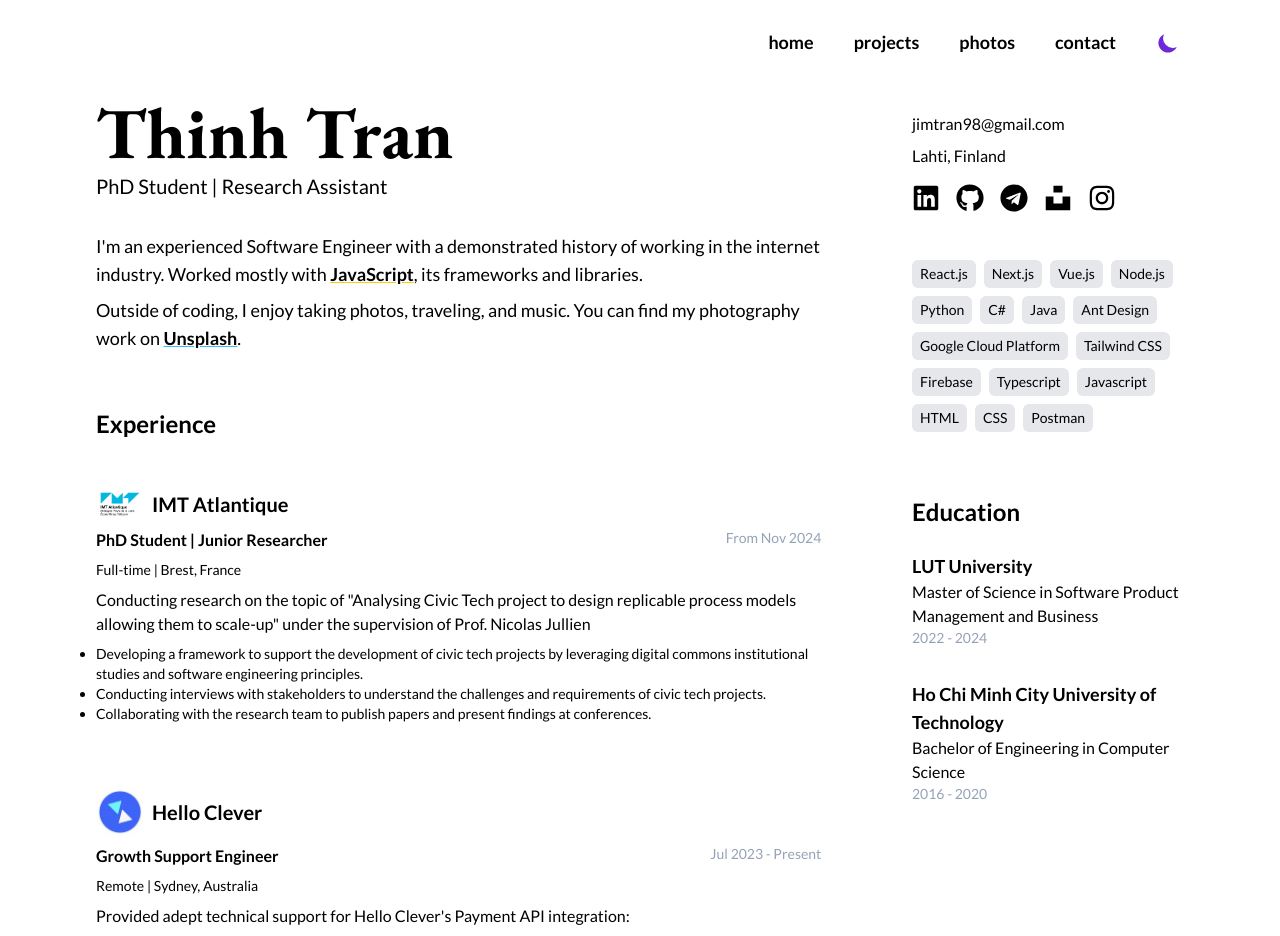
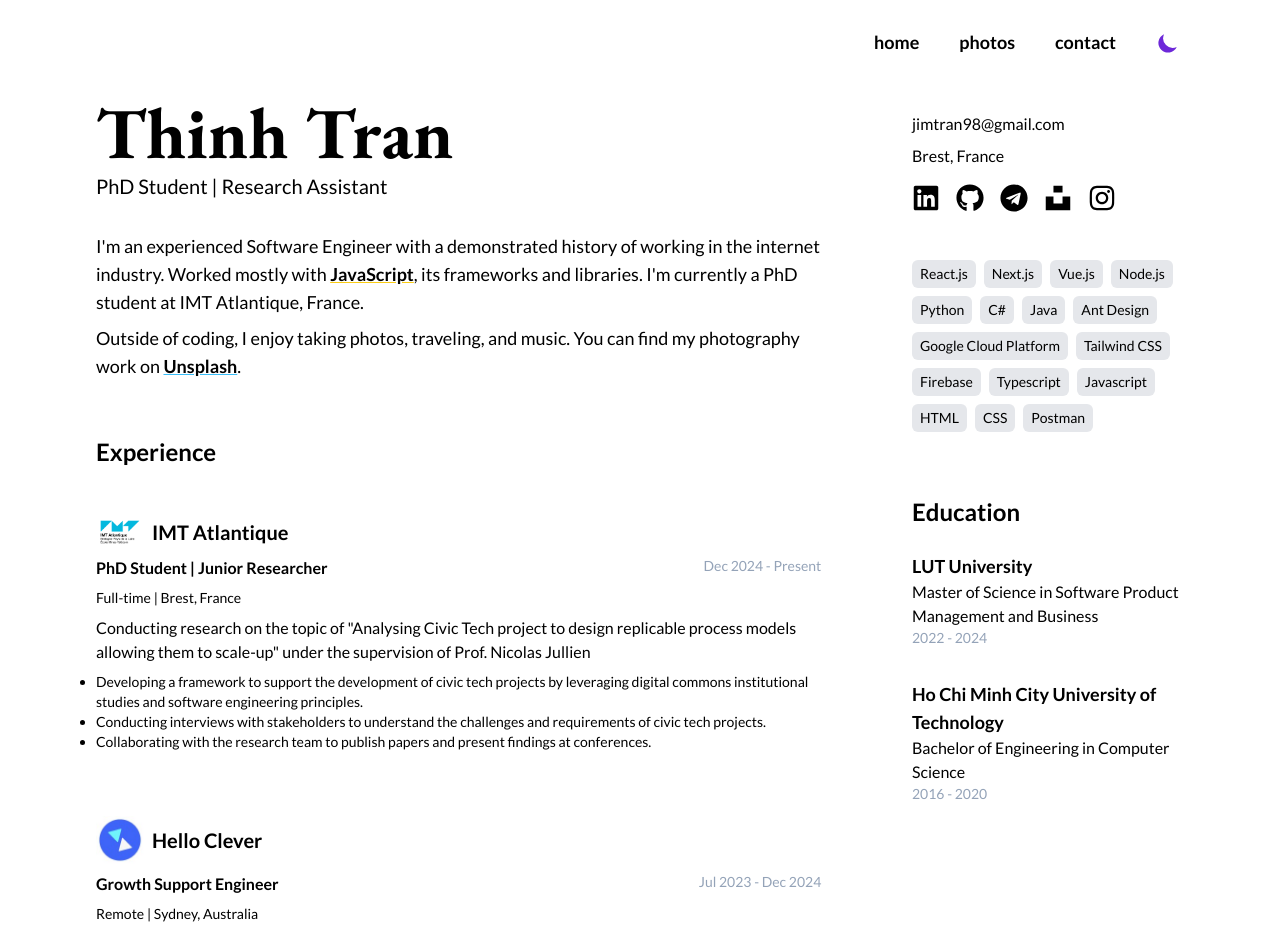
Before and after one commit to jimodayne/jimcbl.dev, a Next.js app: page / in a window 1280 px wide. Shown: the top 936 px of the page. Built offline with nearby package versions, Linux system fonts and the light colour scheme.

Commit message:
feat: update work

```diff
--- a/src/app/contact/page.tsx
+++ b/src/app/contact/page.tsx
@@ -9,11 +9,7 @@ const Contact = () => {
       >
         Contact
       </h1>
-      <p className="mb-4 lg:text-lg">
-        I&apos;m currently looking for new opportunities. If you have a project or just want to say hi, feel free to
-        contact me.
-      </p>
-
+      <p className="mb-4 lg:text-lg">Hi there,</p>
       <p className="mb-4 lg:text-lg">
         You can drop me an email at{' '}
         <a
--- a/src/app/page.tsx
+++ b/src/app/page.tsx
@@ -27,7 +27,7 @@ export default function Home() {
               <span className="underline font-bold decoration-yellow-400 transition duration-200 hover:decoration-yellow-600">
                 JavaScript
               </span>
-              , its frameworks and libraries.
+              , its frameworks and libraries. I&apos;m currently a PhD student at IMT Atlantique, France.
             </p>
             <p className="">
               Outside of coding, I enjoy taking photos, traveling, and music. You can find my photography work on{' '}
@@ -52,7 +52,7 @@ export default function Home() {
           })}
         </div>
 
-        <section id="projects" className="mb-8">
+        {/* <section id="projects" className="mb-8">
           <div className="mt-10 pt-4">
             <h3 className="text-2xl font-bold mb-6 dark:text-white">Projects and Works</h3>
           </div>
@@ -62,7 +62,7 @@ export default function Home() {
               return <ProjectCard key={idx} {...item} />;
             })}
           </div>
-        </section>
+        </section> */}
       </div>
       <div className="mid lg:w-1/12" />
       <div className="right lg:w-3/12">
--- a/src/app/props.ts
+++ b/src/app/props.ts
@@ -22,7 +22,7 @@ export interface ExperienceItem {
 export const SOCIAL_NETWORK_LINKS: Record<SocialNetworkType, string> = {
   linkedin: 'https://linkedin.com/in/thinhtran98/',
   github: 'https://github.com/jimodayne',
-  telegram: 'https://t.me/jimtran_hc',
+  telegram: 'https://t.me/jimcbl',
   unsplash: 'https://unsplash.com/@jimcbl',
   instagram: 'https://instagram.com/jimcbl/',
 };
@@ -48,8 +48,8 @@ export const techStacks: string[] = [
 
 export const experienceProps: ExperienceItem[] = [
   {
-    time: 'From Nov 2024',
-    startDate: '2024-11-01',
+    time: 'Dec 2024 - Present',
+    startDate: '2024-12-01',
     company: 'IMT Atlantique',
     companyURL: 'https://www.imt-atlantique.fr/en',
     location: 'Full-time | Brest, France',
@@ -66,8 +66,9 @@ export const experienceProps: ExperienceItem[] = [
     },
   },
   {
-    time: 'Jul 2023 - Present',
+    time: 'Jul 2023 - Dec 2024',
     startDate: '2023-07-01',
+    endData: '2024-12-12',
     company: 'Hello Clever',
     companyURL: 'https://www.linkedin.com/company/helloclever/',
     location: 'Remote | Sydney, Australia',
--- a/src/components/SocialNetwork.tsx
+++ b/src/components/SocialNetwork.tsx
@@ -48,7 +48,7 @@ const SocialNetwork = () => {
       </a>
 
       <div className="mb-2">
-        <a> Lahti, Finland </a>
+        <a> Brest, France </a>
       </div>
 
       <SocialNetworkIcons />
--- a/src/components/layout/Navbar.tsx
+++ b/src/components/layout/Navbar.tsx
@@ -42,9 +42,9 @@ const Navbar = () => {
           <li className="transition duration-200">
             <Link href="/#navbar">home</Link>
           </li>
-          <li className="transition duration-200">
+          {/* <li className="transition duration-200">
             <Link href="/#projects">projects</Link>
-          </li>
+          </li> */}
           <li className="transition duration-200">
             <Link href="/photos">photos</Link>
           </li>
```
